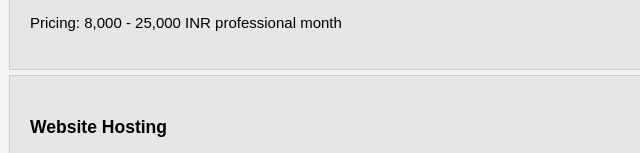
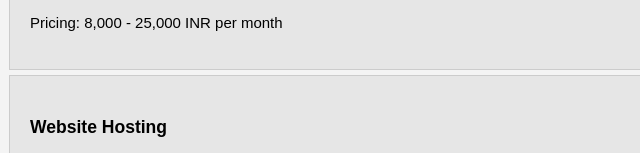
Before and after one commit to aniruddhkumar/aniruddhkumar.github.io, a plain HTML site: page basic_portfolio/services.html in a window 1280 px wide. Shown: the part 647-800 px from the top of the page, 119-759 px from the left. Drawn offline with Linux system fonts and the light colour scheme.

Commit message:
Update services.html

```diff
--- a/basic_portfolio/services.html
+++ b/basic_portfolio/services.html
@@ -49,7 +49,7 @@
                         <li>
                             <h3>Website Maintenance</h3>
                             <p>Lorem ipsum dolor sit amet consectetur adipisicing elit. Similique saepe tenetur laboriosam. Sequi totam consequuntur minima tempora mollitia ad nam inventore dolores, ullam esse exercitationem non aliquam excepturi quas numquam.</p>
-                            <p>Pricing: 8,000 - 25,000 INR professional month</p>
+                            <p>Pricing: 8,000 - 25,000 INR per month</p>
                         </li>
                         <li>
                             <h3>Website Hosting</h3>
```
